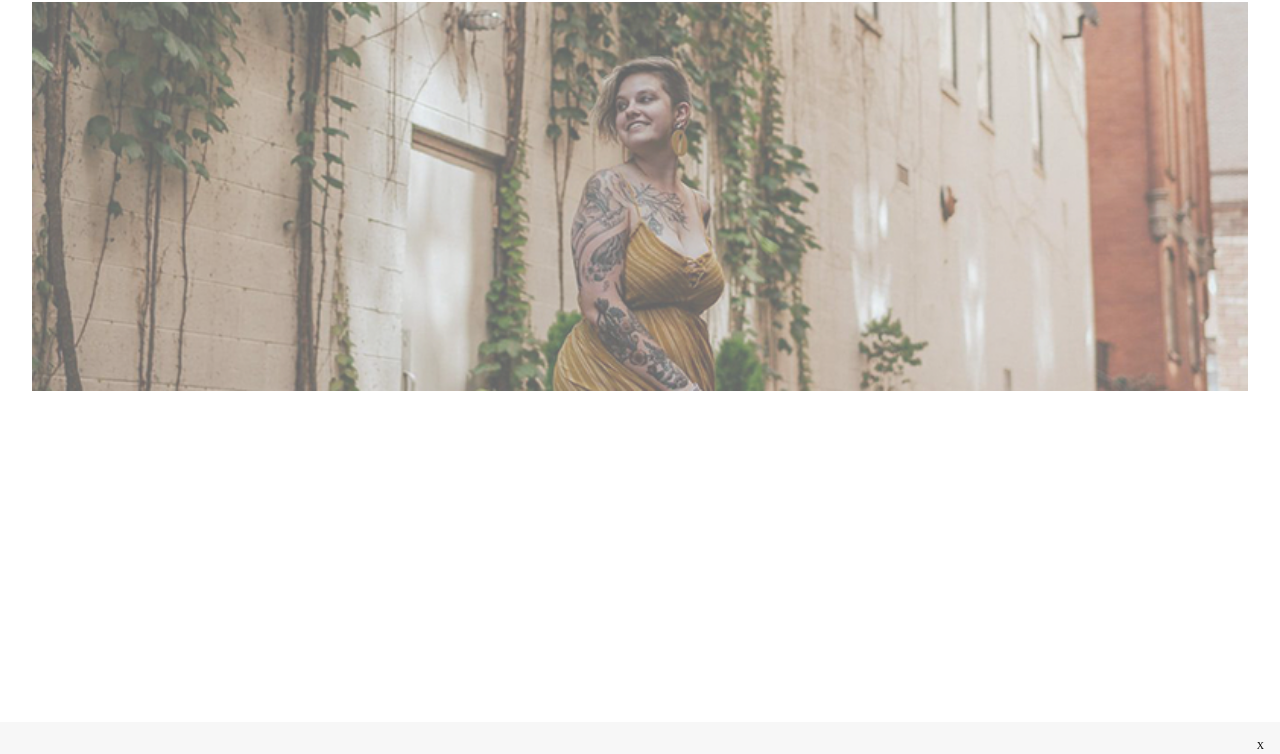
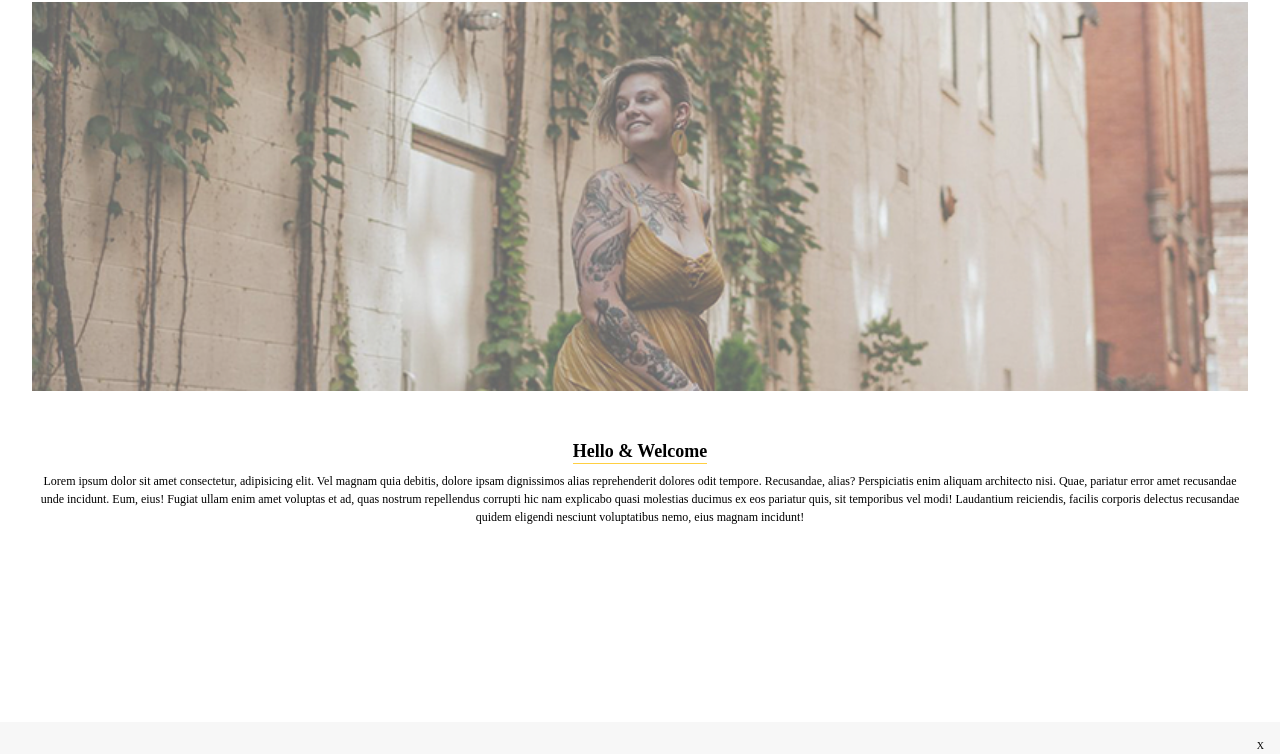
Before and after one commit to teisenhower/taylor-scott, a Gatsby site: page / in a window 1280 px wide. Shown: the part 46-800 px from the top of the page. Built offline with nearby package versions, Linux system fonts and the light colour scheme; Gatsby itself is replaced by a stand-in of ours.

Commit message:
feat: Add Welcome Message v0.0.6
- CSS updates to overwrite default styles
- Syntax updates to resolve .eslint errors/warnings

```diff
--- a/src/assets/index.css
+++ b/src/assets/index.css
@@ -1,4 +1,13 @@
 @value med from '../assets/breakpoints.module.css';
+:root {
+  --gold: #ffcf42;
+}
+h1,
+h2,
+p {
+  margin: 0;
+  padding: 0;
+}
 .siteTitle {
   margin: 0;
   padding: 0;
--- a/src/components/headerImage.js
+++ b/src/components/headerImage.js
@@ -18,8 +18,7 @@ export const HeaderImage = () => {
   return <HeaderImg data={data} />
 }
 
-export const HeaderImg = ({ data }) => {
-  return (
+export const HeaderImg = ({ data }) => (
   <div>
     <Img
       className={style.headerImage}
@@ -27,6 +26,5 @@ export const HeaderImg = ({ data }) => {
     />
   </div>
 )
-}
 
 export default HeaderImage
--- /dev/null
+++ b/src/components/welcome.js
@@ -0,0 +1,20 @@
+import React from 'react'
+import style from './welcome.module.css'
+
+export const Welcome = () => (
+  <div className={style.welcome}>
+    <h2>Hello &amp; Welcome</h2>
+    <p>
+      Lorem ipsum dolor sit amet consectetur, adipisicing elit. Vel magnam quia
+      debitis, dolore ipsam dignissimos alias reprehenderit dolores odit
+      tempore. Recusandae, alias? Perspiciatis enim aliquam architecto nisi.
+      Quae, pariatur error amet recusandae unde incidunt. Eum, eius! Fugiat
+      ullam enim amet voluptas et ad, quas nostrum repellendus corrupti hic nam
+      explicabo quasi molestias ducimus ex eos pariatur quis, sit temporibus vel
+      modi! Laudantium reiciendis, facilis corporis delectus recusandae quidem
+      eligendi nesciunt voluptatibus nemo, eius magnam incidunt!
+    </p>
+  </div>
+)
+
+export default Welcome
--- /dev/null
+++ b/src/components/welcome.module.css
@@ -0,0 +1,32 @@
+@value med from '../assets/breakpoints.module.css';
+
+.welcome {
+  width: 100%;
+  display: flex;
+  flex-direction: column;
+  align-items: center;
+}
+
+.welcome > h2 {
+  margin-top: 4.8rem;
+  margin-bottom: 0.8rem;
+  font-size: 1.8rem;
+  line-height: 2.4rem;
+  border-bottom: 1px solid var(--gold);
+}
+.welcome > p {
+  font-size: 1.2rem;
+  text-align: center;
+  line-height: 1.8rem;
+}
+
+@media (med) {
+  .welcome > h2 {
+    font-size: 2.4rem;
+  }
+  .welcome > p {
+    font-size: 1.6rem;
+    line-height: 2.4rem;
+    padding-top: 1.6rem;
+  }
+}
--- a/src/pages/index.js
+++ b/src/pages/index.js
@@ -2,14 +2,16 @@ import React from 'react'
 import { graphql } from 'gatsby'
 import '../assets/index.css'
 import Layout from '../layouts/layout'
-import Nav from '../components/nav'
-import HeaderImage from '../components/headerImage'
+import { Nav } from '../components/nav'
+import { HeaderImage } from '../components/headerImage'
+import { Welcome } from '../components/welcome'
 
 const App = ({ data }) => (
   <Layout>
     <h1 className="siteTitle">{data.site.siteMetadata.title}</h1>
     <Nav />
     <HeaderImage />
+    <Welcome />
   </Layout>
 )
 export default App
```
Also changed, not shown: gatsby-config.js (+4 -4 lines), jest.config.js (+8 -8 lines), src/__tests__/headerImage.test.js (+0 -1 lines), src/__tests__/nav.test.js (+1 -1 lines), .eslintrc.json, CHANGELOG.md. Lines whose indentation alone changed are shown as unchanged.
